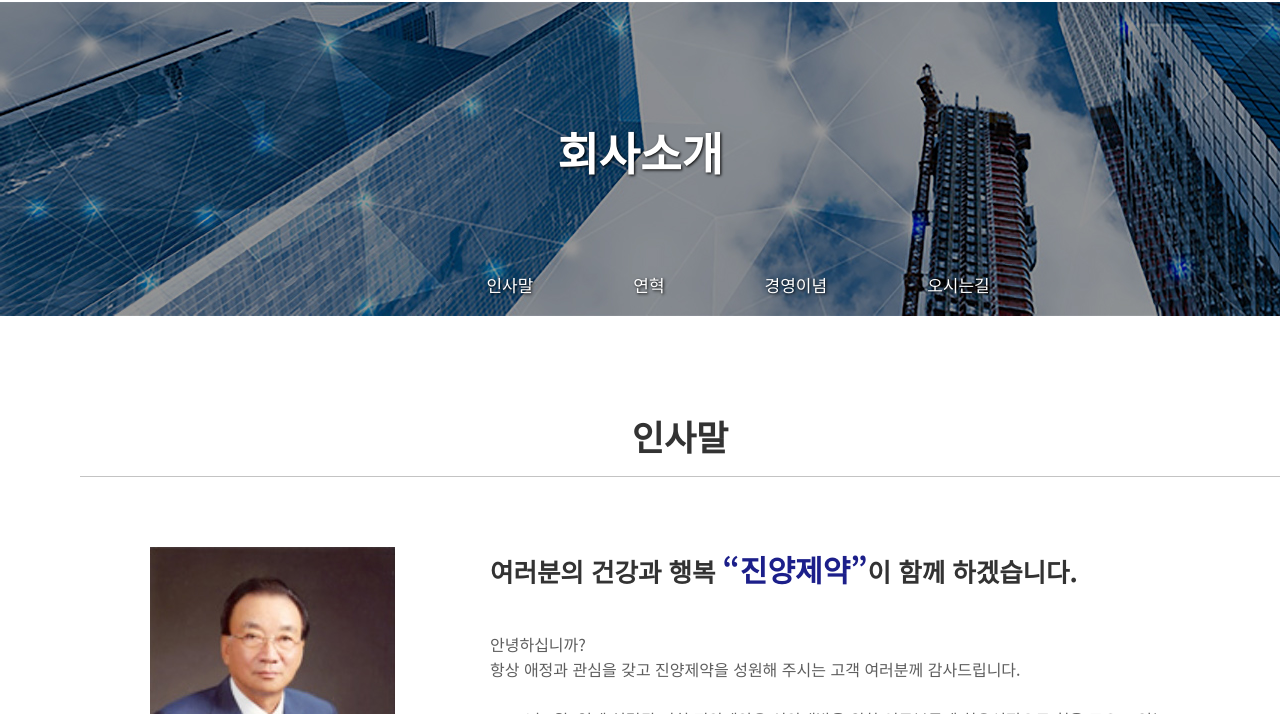
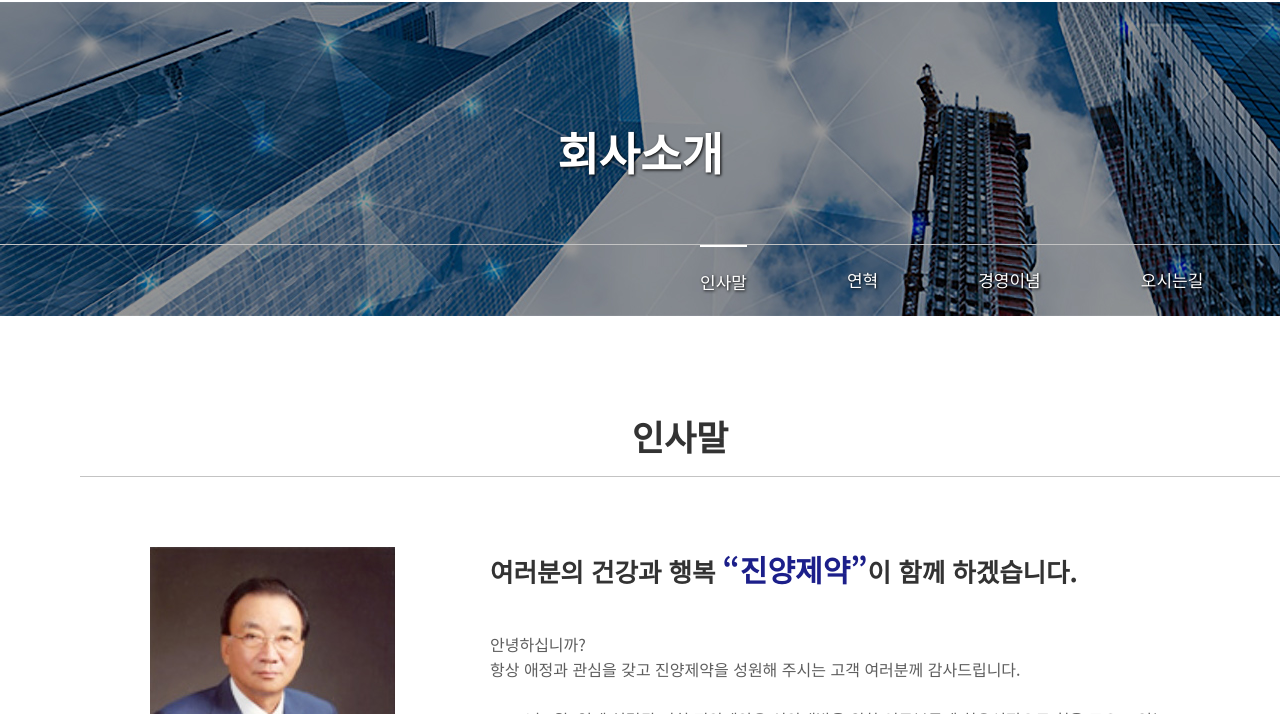
Before and after one commit to soultreeda/jinyangpharm, a plain HTML site: page about.html in a window 1280 px wide. Shown: the part 86-800 px from the top of the page. Drawn offline with nearby package versions, Linux system fonts and the light colour scheme.

Commit message:
서브페이지 헤더 수정

```diff
--- a/about.html
+++ b/about.html
@@ -84,7 +84,7 @@
       <nav id="lnb">
         <!-- 여기에 서브 메뉴 추가-->
         <ul>
-          <li><a href="./about.html">인사말</a></li>
+          <li class="on"><a href="./about.html">인사말</a></li>
           <li><a href="#">연혁</a></li>
           <li><a href="#">경영이념</a></li>
           <li><a href="location.html">오시는길</a></li>
--- a/css/sub.css
+++ b/css/sub.css
@@ -1,6 +1,6 @@
 /* sub.css */
 
-/* 인사말 */
+
 #title .container {
     width: 100%;
     height: 314px;
@@ -16,17 +16,35 @@
     line-height: 300px;
 }
 
+#lnb {
+    position: absolute;
+    top: 330px;
+    width: 100%;
+    border-top: 1px solid #c3c3c3;
+}
+
+#lnb ul li {
+    float: left;
+    line-height: 70px;
+}
+
 #lnb ul li a {
     position: relative;
-    bottom: 30px;
     float: left;
+    left: 700px;
+    bottom: 0;
     margin-right: 100px;
-    left: 38%;
     font-size: 17px;
     font-weight: 300;
     color: white;
 }
 
+#lnb ul li.on a {
+    border-top: 2px solid #fff;
+}
+
+
+/* 인사말 */
 #about {
     padding: 80px;
 }
```
Also changed, not shown: location.html (+1 -1 lines).
